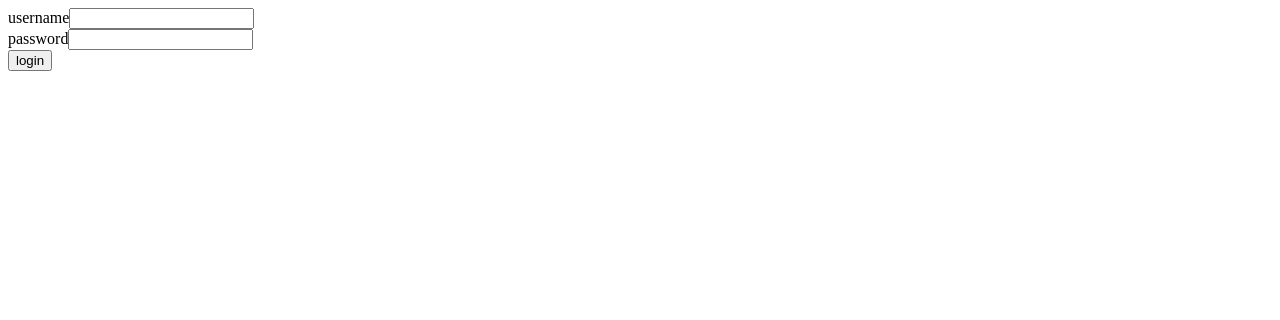
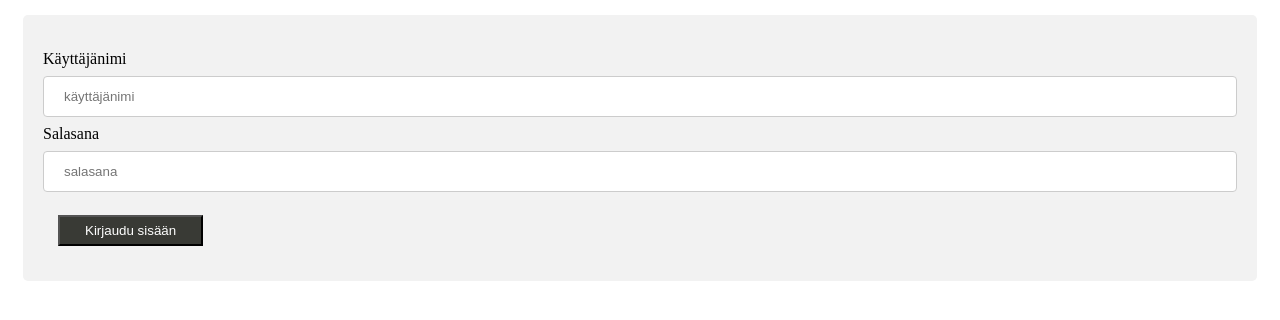
Before and after one commit to NooraVino/fullstack-harkkproj, a React app in the folder app-frontend/: page /login in a window 1280 px wide. Built offline with nearby package versions, Linux system fonts and the light colour scheme.

Commit message:
ulkoasu loginform

```diff
--- a/app-frontend/src/components/LoginForm.js
+++ b/app-frontend/src/components/LoginForm.js
@@ -35,7 +35,7 @@ const LoginForm = ({ setUser, setLoggedUser, setGifts }) => {
       setPassword('')
       history.push('/')
     } catch (exception) {
-      setErrorMessage('väärä käyttäjätunnus tai salasana')
+      setErrorMessage('Väärä käyttäjätunnus tai salasana')
       setTimeout(() => {
         setErrorMessage(null)
       }, 5000)
@@ -44,13 +44,15 @@ const LoginForm = ({ setUser, setLoggedUser, setGifts }) => {
     }
 
   }
-    return (
-      <div>
-        <div>{errorMessage} </div>
+  return (
+    <div className="form">
+      <div className="error">{errorMessage}</div>
       <form onSubmit={handleLogin}>
         <div>
-          username
+          Käyttäjänimi
         <input
+            className="input"
+            placeholder="käyttäjänimi"
             type="text"
             value={username}
             name="Username"
@@ -58,17 +60,19 @@ const LoginForm = ({ setUser, setLoggedUser, setGifts }) => {
           />
         </div>
         <div>
-          password
+          Salasana
         <input
+            className="input"
+            placeholder="salasana"
             type="password"
             value={password}
             name="Password"
             onChange={({ target }) => setPassword(target.value)}
           />
         </div>
-        <button type="submit">login</button>
+        <button className="button" type="submit">Kirjaudu sisään</button>
       </form>
-      </div>
-    )
-  }
-  export default LoginForm
+    </div>
+  )
+}
+export default LoginForm
--- a/app-frontend/src/components/NewGiftForm.js
+++ b/app-frontend/src/components/NewGiftForm.js
@@ -39,14 +39,14 @@ const NewGiftForm = ({ user, gifts, setGifts }) => {
 
   return (
     <div className="form">
-      <div className="error">{errorMessage} </div>
+      <div className="error">{errorMessage}</div>
       <form onSubmit={handleGiftAdd}>
         <div>
           Lahjatoive
         <input
             className="input"
+            placeholder="Lahjatoiveen nimi.."
             type="text"
-            placeholder="Lahjatoiveen nimi.."
             value={name}
             name="name"
             onChange={({ target }) => setName(target.value)}
--- a/app-frontend/src/index.css
+++ b/app-frontend/src/index.css
@@ -25,10 +25,11 @@
 }
 
 .button {
-  background-color: #576316;
+  background-color: #393a35;
   color: white;
   padding: 6px 25px;
   text-align: center;
+  margin: 15px;
 }
 button:hover {
   background-color: rgb(60, 77, 53);
```
Also changed, not shown: 1 other file.
